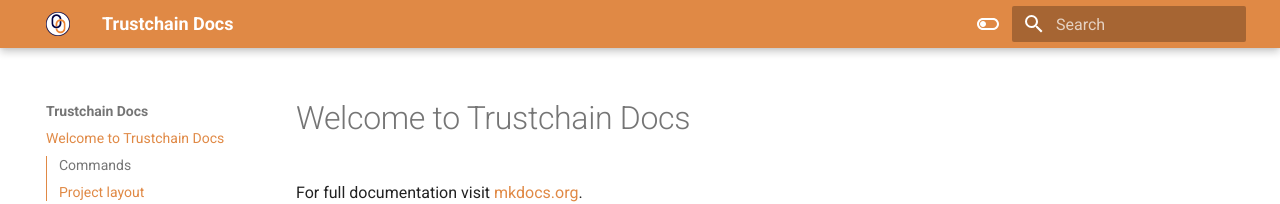
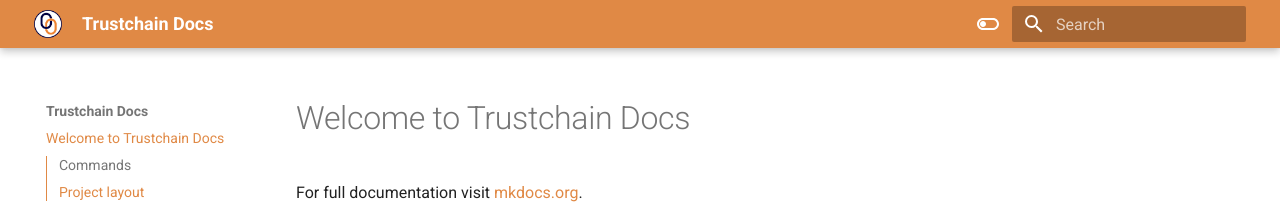
Before and after one commit to alan-turing-institute/trustchain, an MkDocs documentation site: the page built from docs/index.md, in a window 1280 px wide. Shown: the top 204 px of the page. Built offline with MkDocs 1.6.1 and Material for MkDocs 9.7.7, drawn with Linux system fonts in a browser that asks for light colours.

Commit message:
Increase logo size

```diff
--- a/docs/stylesheets/extra.css
+++ b/docs/stylesheets/extra.css
@@ -4,3 +4,11 @@
     --md-primary-fg-color--dark:  #00003B;
     --md-accent-fg-color:         #00003B;
   }
+.md-header__button.md-logo {
+    margin: 0;
+    padding: 0;
+}
+.md-header__button.md-logo img, .md-header__button.md-logo svg {
+    height: 1.4rem;
+    width: 1.4rem;
+}
```
